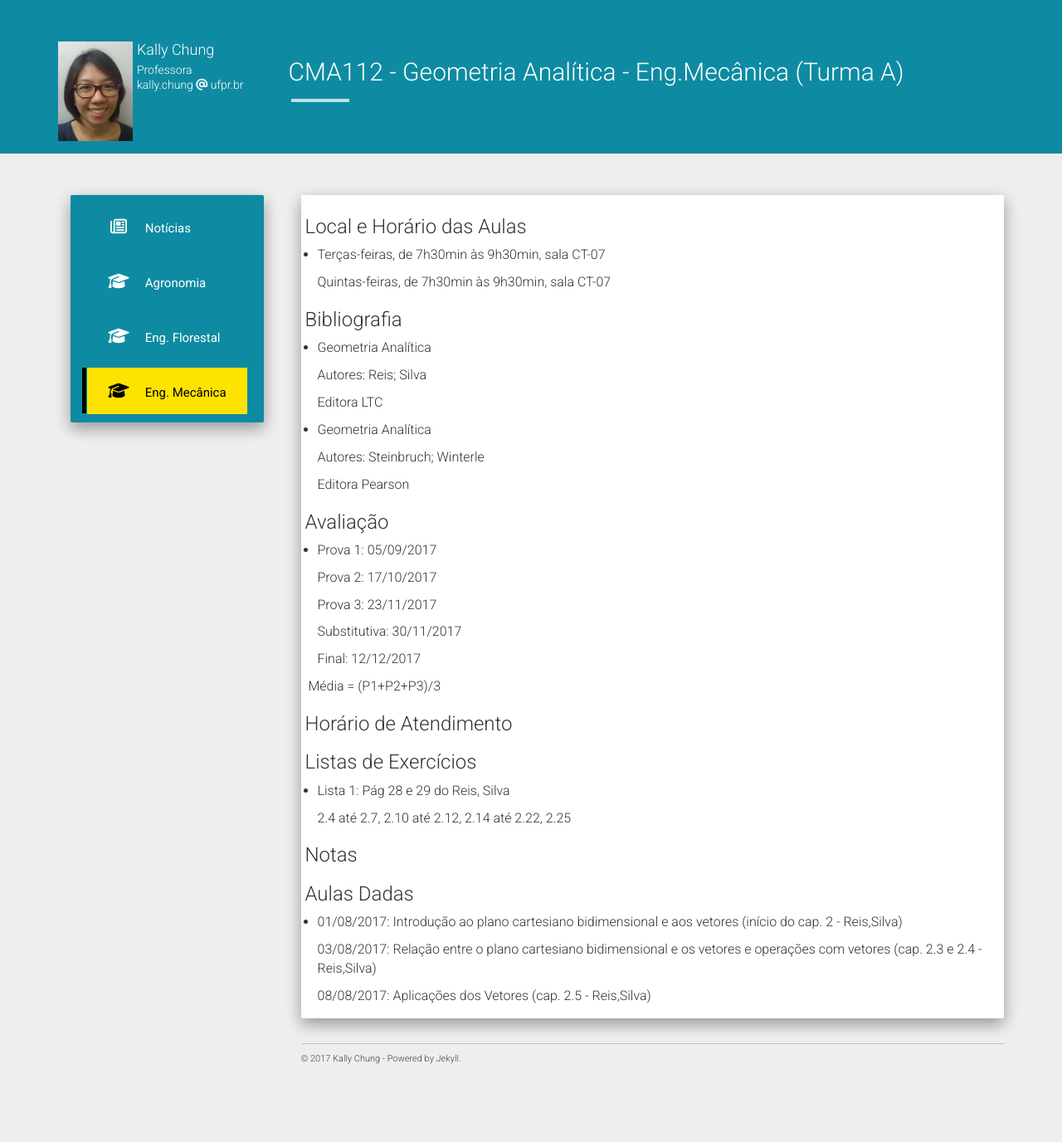
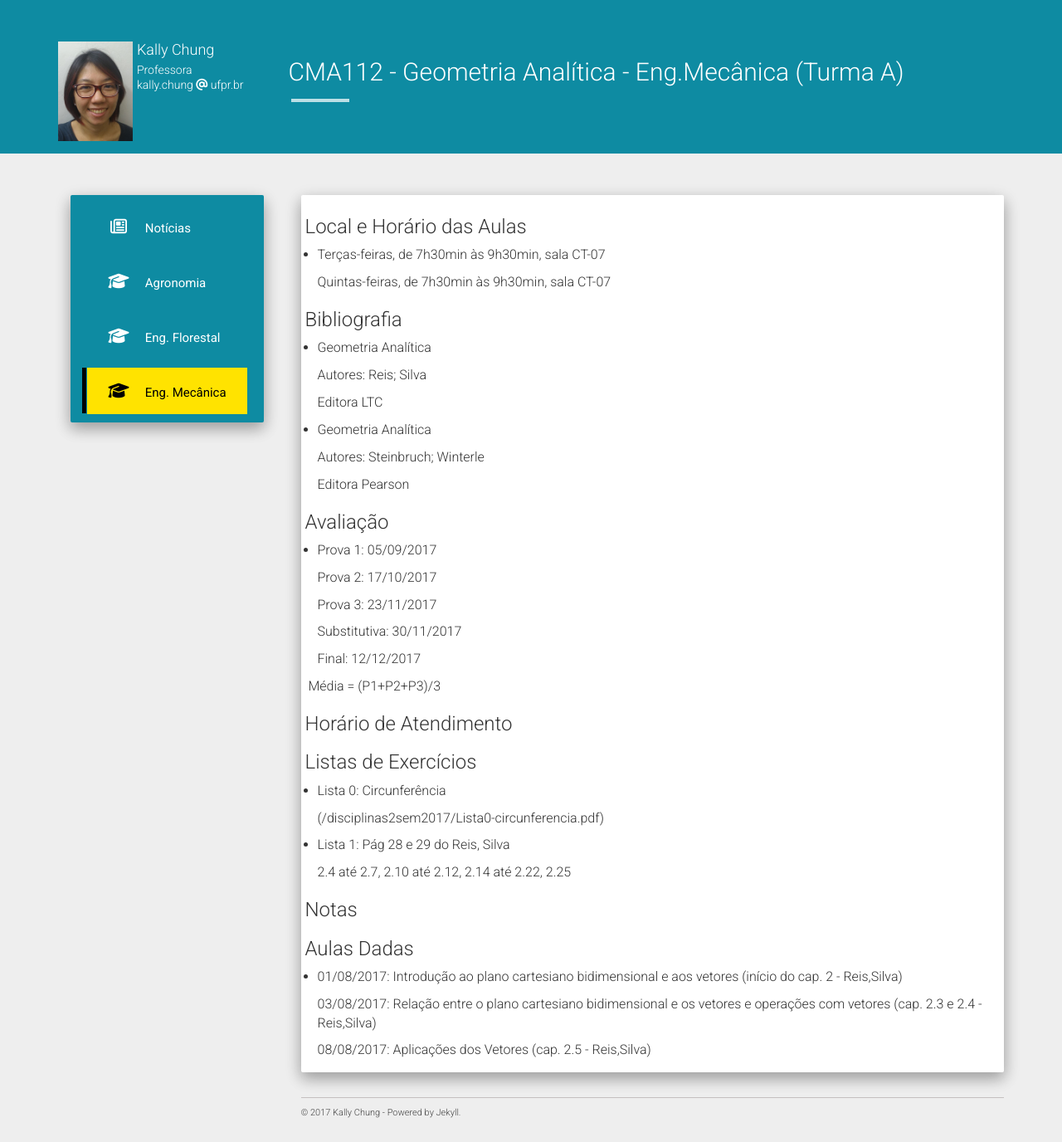
Before and after one commit to chunggnuhc/chunggnuhc.github.io, a Jekyll site: the page built from engMecanica2sem2017.md, in a window 1280 px wide. Shown: the whole page at 83% size. Built offline with Jekyll 4.4.1, drawn with Linux system fonts in a browser that asks for light colours; nearby versions of some CDN libraries; before the commit the page ends 1311 px from its top, so only the background shows below that.

Commit message:
Lista0 - GA - adicionada

```diff
--- a/engMecanica2sem2017.md
+++ b/engMecanica2sem2017.md
@@ -41,6 +41,10 @@ permalink: /engMec2sem2017-GA/
 
 <h3>Listas de Exercícios</h3>
 
+- Lista 0: Circunferência
+
+  (/disciplinas2sem2017/Lista0-circunferencia.pdf)
+
 - Lista 1: Pág 28 e 29 do Reis, Silva
 
   2.4 até 2.7, 2.10 até 2.12, 2.14 até 2.22, 2.25
```
